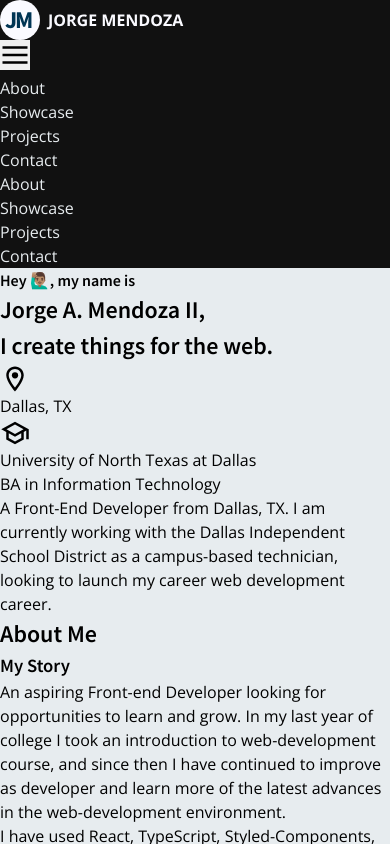
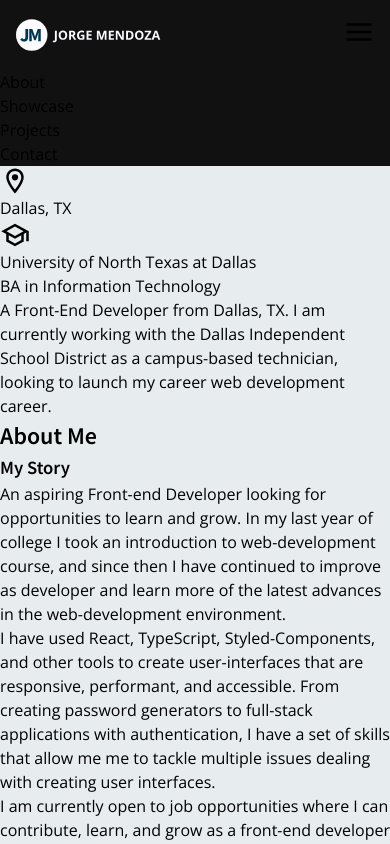
Before and after one commit to JorgeAMendoza/portfolio, a Next.js app: page / in a window 390 px wide. Both pictures are taken after a click on the button "open the navigation menu". Shown: the top 844 px of the page. Built offline with nearby package versions, Linux system fonts and the light colour scheme.

Commit message:
remove navbar container from layout component, give navbar component its own container in the module css, style the basic structure and position the mobile menu

```diff
--- a/src/components/Layout/Layout.tsx
+++ b/src/components/Layout/Layout.tsx
@@ -2,7 +2,6 @@ import Head from 'next/head';
 import { ReactNode } from 'react';
 import NavBar from '../NavBar/NavBar';
 import { Open_Sans } from 'next/font/google';
-import styles from './Layout.module.css';
 
 const openSans = Open_Sans({ subsets: ['latin'] });
 
@@ -17,7 +16,7 @@ export default function Layout({ children }: LayoutProps) {
         <meta name="viewport" content="width=device-width, initial-scale=1" />
         <link rel="icon" href="/favicon.ico" />
       </Head>
-      <header className={styles.navContainer}>
+      <header>
         <NavBar />
       </header>
       <div>{children}</div>
--- a/src/components/NavBar/NavBar.module.css
+++ b/src/components/NavBar/NavBar.module.css
@@ -0,0 +1,46 @@
+.navBar {
+  display: flex;
+  justify-content: space-between;
+  align-items: center;
+  padding: 1.5rem 0;
+  background-color: var(--primary);
+  position: relative;
+  width: 100%;
+}
+.navBarContainer {
+  composes: container from '../../styles/utils.module.css';
+  display: flex;
+  justify-content: space-between;
+  align-items: center;
+}
+
+.mobileNav {
+
+}
+
+.mobileNavMenu {
+  background-color: var(--primary);
+  position: absolute;
+  top: 4.4em;
+  left: 0;
+  width: 100%;
+  display: none;
+}
+
+.showMenu {
+  display: block;
+}
+
+.showMenuFixed {
+  display: fixed;
+  top: 0;
+  left: 0;
+}
+
+.mobileNavButton {
+  background: transparent;
+}
+
+.nav {
+  display: none;
+}
--- a/src/components/NavBar/NavBar.tsx
+++ b/src/components/NavBar/NavBar.tsx
@@ -1,17 +1,29 @@
 import Image from 'next/image';
+import utilStyles from '../../styles/utils.module.css';
+import styles from './navbar.module.css';
+import { useState } from 'react';
+import clsx from 'clsx';
 
 const NavBar = () => {
+  const [menuOpen, setMenuOpen] = useState(false);
   return (
+    <div className={styles.navBar}>
+      <div className={styles.navBarContainer}>
         <div>
-      <div>
-        <Image src="/logo.svg" alt="jorge mendoza logo" width={188} height={40} />
+          <Image
+            src="/logo.svg"
+            alt="jorge mendoza logo"
+            width={148}
+            height={40}
+          />
         </div>
-
         {/* mobile nav */}
-      <div>
+        <div className={styles.mobileNav}>
           <button
+            className={styles.mobileNavButton}
             aria-label="open the navigation menu"
             aria-controls="mobile-nav"
+            onClick={() => setMenuOpen(!menuOpen)}
           >
             <Image
               src="/icons/hamburger-menu.svg"
@@ -20,7 +32,13 @@ const NavBar = () => {
               height={30}
             />
           </button>
-        <nav id="mobile-nav">
+          <nav
+            id="mobile-nav"
+            className={`${styles.mobileNavMenu} ${clsx(
+              menuOpen && styles.showMenu
+            )}`}
+            aria-hidden={menuOpen}
+          >
             <ul>
               <li>About</li>
               <li>Showcase</li>
@@ -29,10 +47,8 @@ const NavBar = () => {
             </ul>
           </nav>
         </div>
-
         {/* desktop nav */}
-      <div>
-        <nav>
+        <nav className={styles.nav}>
           <ul>
             <li>About</li>
             <li>Showcase</li>
```
Lines whose indentation alone changed are shown as unchanged.
